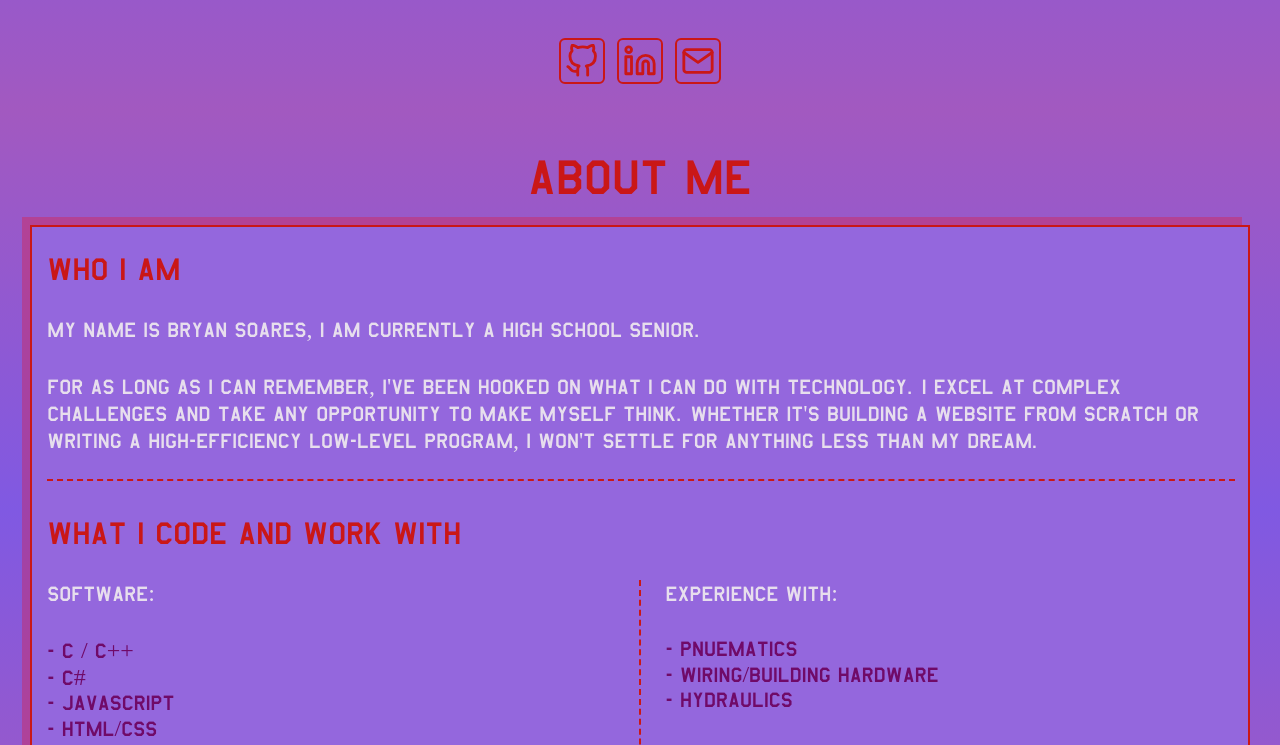
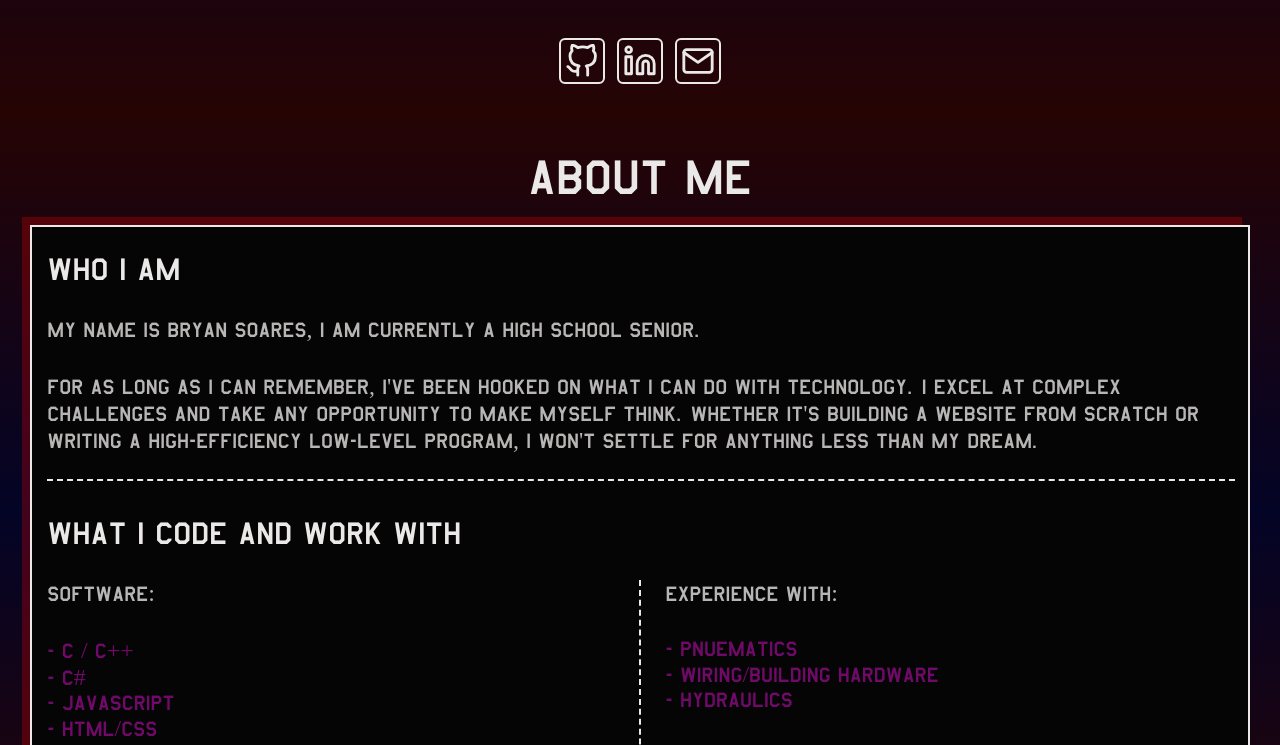
Before and after one commit to BryanLimited/BryanLimited.github.io, a plain HTML site: page index.html in a window 1280 px wide. Shown: the part 689-1434 px from the top of the page. Drawn offline with Linux system fonts and the light colour scheme.

Commit message:
Change 3

```diff
--- a/style.css
+++ b/style.css
@@ -19,10 +19,10 @@
 */
 
 body.light{
-    --bg-main: #9467dd;
+    --bg-main: #050505;
     --text-dim: #00d6cc
     --text-med: #ff8080;
-    --text-light: #ca1717;
+    --text-light: #ebe8e8;
     --text-light-2: #700a68;
     --text-light-3: #ffea8f;
 
@@ -30,7 +30,7 @@ body.light{
     --sun-dark: #78f000
 
     --sky-top: #7590bf;
-    --sky-mid: #ff8e74;
+    --sky-mid: #4a4e4e;
     --sky-bottom: #4e19dd;
 
     --content-shadow: #ff000041;
@@ -43,10 +43,10 @@ body.light{
 }
 
 body{
-    --bg-main: rgb(83, 81, 196);
-    --text-dim: #f0f0f0de;
-    --text-med: rgba(243, 239, 239, 0.877);
-    --text-light: #92294e;
+    --bg-main: rgb(19, 19, 20);
+    --text-dim: #f0f0f0cb;
+    --text-med: rgba(243, 239, 239, 0.753);
+    --text-light: #ded5e9;
     --text-light-2: #03658c
     --text-light-3: #ffea8f;
 
@@ -56,11 +56,11 @@ body{
     --sky-top: var(--bg-main);
     --sky-mid: #03658c
     --sky-bottom: #e3004f;
-    --content-shadow: #ff000071;
+    --content-shadow: #e9e5e583;
 
     --bg-top-gradient: linear-gradient(0deg, #130e1700, var(--bg-main));
   /*  --bg-tile-image: url("bgmaskdark.png");  */
-    --bg-gradient-top: rgba(180, 28, 155, 0.733);
+    --bg-gradient-top: rgba(7, 7, 7, 0.733);
     --bg-gradient-bottom: #00f5;
     background-image: linear-gradient(var(--bg-gradient-top), var(--bg-gradient-bottom), var(--bg-gradient-top));
     background-size: 100vw 200vh;
@@ -119,7 +119,8 @@ body{
     background-color: var(--sky-top);
     background-repeat: no-repeat;
     background-attachment: fixed;
-    animation: 2s ease-out mountains-background-slide;
+  /*  animation: 2s ease-out mountains-background-slide;
+  */
     width:100%;
     position:absolute;
     top:0;
```
